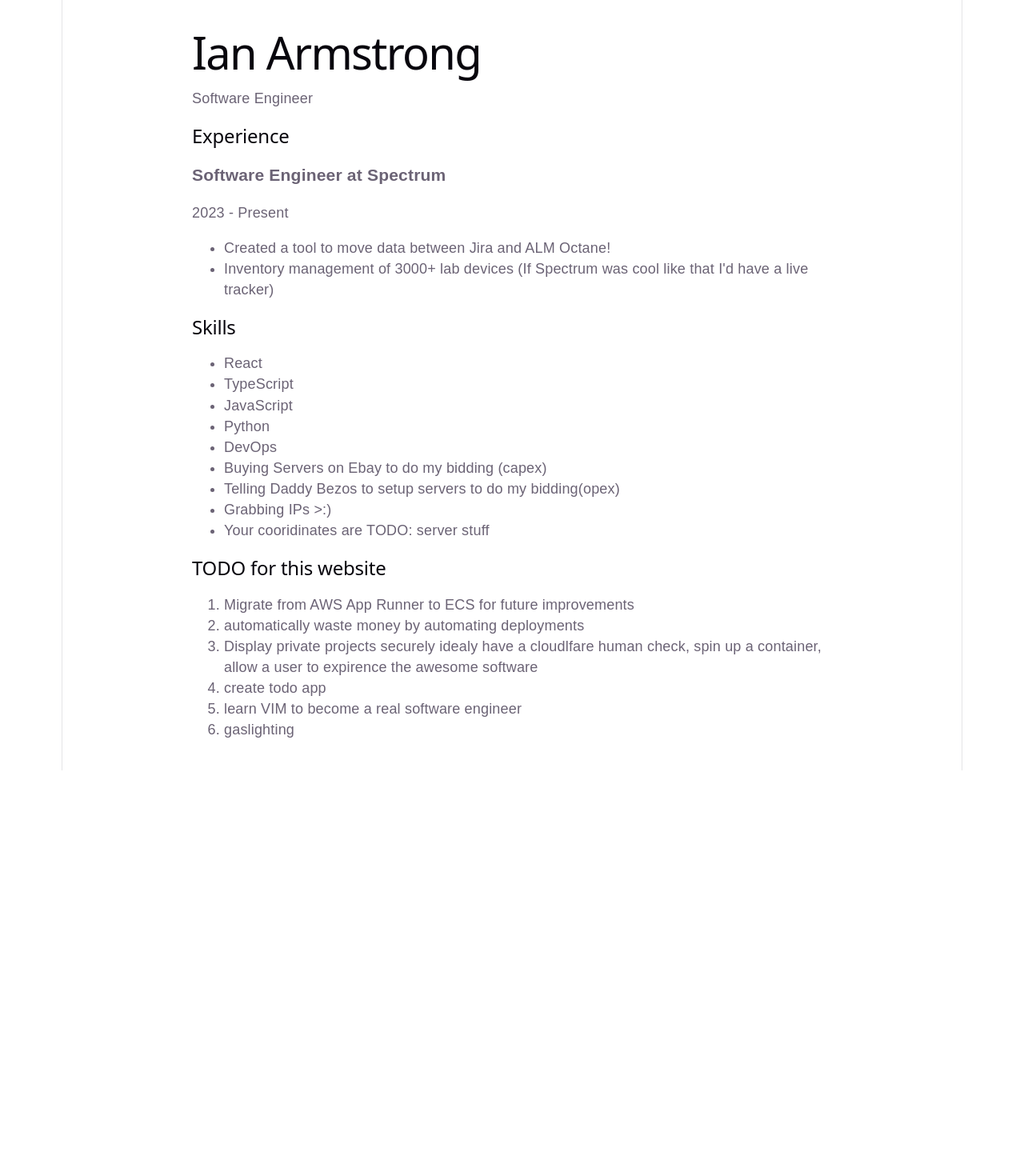
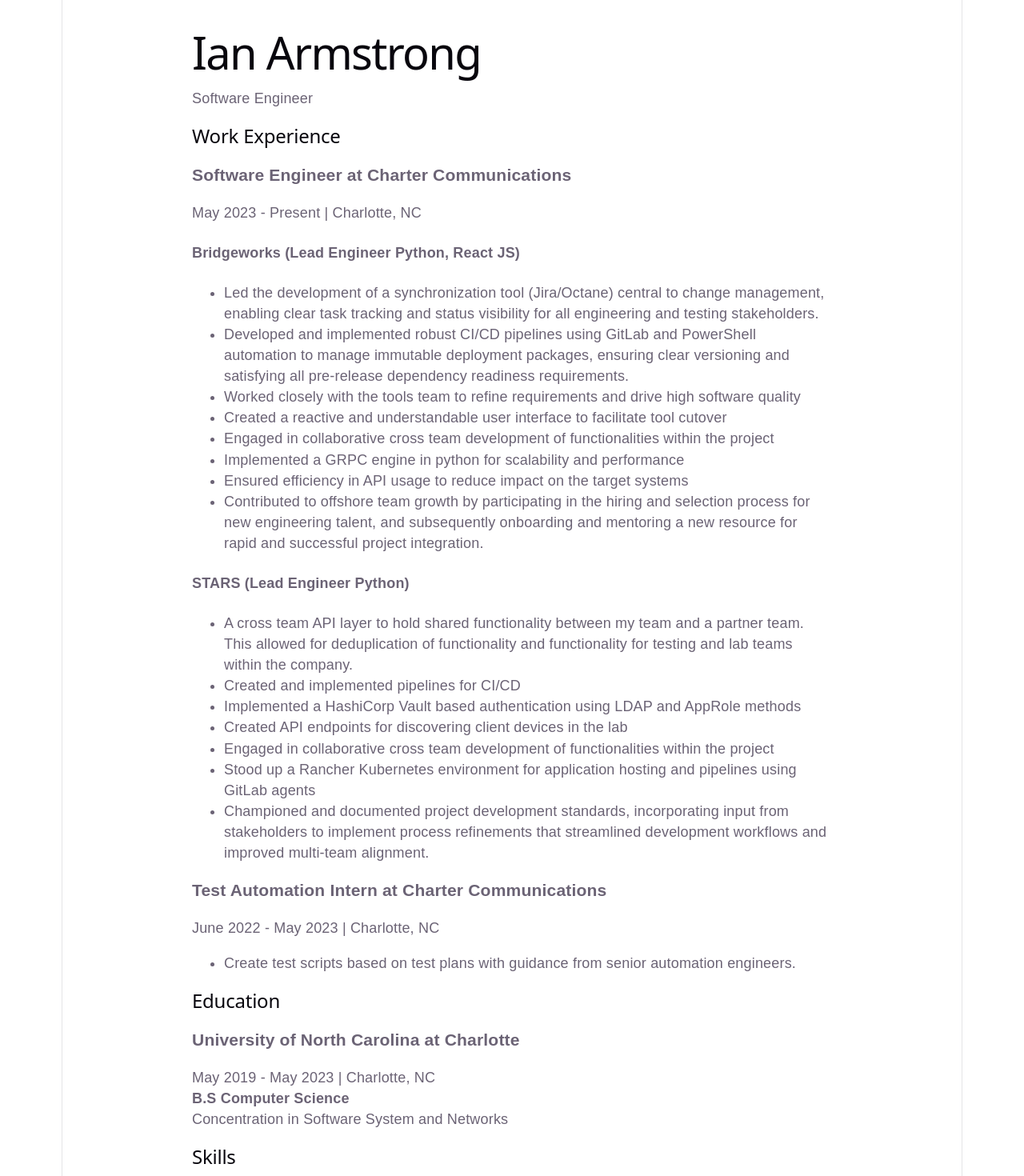
Before and after one commit to oal32/resume-oner, a React (Vite) app in the folder resume-client/: page / in a window 1280 px wide. Shown: the top 1470 px of the page at 80% size. Before the commit the page ends 963 px from the top, so only its background shows below. Built offline with nearby package versions, Linux system fonts and the light colour scheme.

Commit message:
make it professional

```diff
--- a/resume-client/src/Resume.tsx
+++ b/resume-client/src/Resume.tsx
@@ -9,14 +9,46 @@
         <p>Software Engineer</p>
       </header>
       <section className="section">
-        <h2>Experience</h2>
+        <h2>Work Experience</h2>
         <div className="entry">
-          <h3>Software Engineer at Spectrum</h3>
-          <p>2023 - Present</p>
+          <h3>Software Engineer at Charter Communications</h3>
+          <p>May 2023 - Present | Charlotte, NC</p>
+          <h4>Bridgeworks (Lead Engineer Python, React JS)</h4>
           <ul>
-            <li>Created a tool to move data between Jira and ALM Octane!</li>
-            <li>Inventory management of 3000+ lab devices (If Spectrum was cool like that I'd have a live tracker)</li>
+            <li>Led the development of a synchronization tool (Jira/Octane) central to change management, enabling clear task tracking and status visibility for all engineering and testing stakeholders.</li>
+            <li>Developed and implemented robust CI/CD pipelines using GitLab and PowerShell automation to manage immutable deployment packages, ensuring clear versioning and satisfying all pre-release dependency readiness requirements.</li>
+            <li>Worked closely with the tools team to refine requirements and drive high software quality</li>
+            <li>Created a reactive and understandable user interface to facilitate tool cutover</li>
+            <li>Engaged in collaborative cross team development of functionalities within the project</li>
+            <li>Implemented a GRPC engine in python for scalability and performance</li>
+            <li>Ensured efficiency in API usage to reduce impact on the target systems</li>
+            <li>Contributed to offshore team growth by participating in the hiring and selection process for new engineering talent, and subsequently onboarding and mentoring a new resource for rapid and successful project integration.</li>
           </ul>
+          <h4>STARS (Lead Engineer Python)</h4>
+          <ul>
+            <li>A cross team API layer to hold shared functionality between my team and a partner team. This allowed for deduplication of functionality and functionality for testing and lab teams within the company.</li>
+            <li>Created and implemented pipelines for CI/CD</li>
+            <li>Implemented a HashiCorp Vault based authentication using LDAP and AppRole methods</li>
+            <li>Created API endpoints for discovering client devices in the lab</li>
+            <li>Engaged in collaborative cross team development of functionalities within the project</li>
+            <li>Stood up a Rancher Kubernetes environment for application hosting and pipelines using GitLab agents</li>
+            <li>Championed and documented project development standards, incorporating input from stakeholders to implement process refinements that streamlined development workflows and improved multi-team alignment.</li>
+          </ul>
+        </div>
+        <div className="entry">
+          <h3>Test Automation Intern at Charter Communications</h3>
+          <p>June 2022 - May 2023 | Charlotte, NC</p>
+          <ul>
+            <li>Create test scripts based on test plans with guidance from senior automation engineers.</li>
+          </ul>
+        </div>
+      </section>
+      <section className="section">
+        <h2>Education</h2>
+        <div className="entry">
+          <h3>University of North Carolina at Charlotte</h3>
+          <p>May 2019 - May 2023 | Charlotte, NC</p>
+          <p><strong>B.S Computer Science</strong><br />Concentration in Software System and Networks</p>
         </div>
       </section>
       <section className="section">
@@ -28,20 +60,18 @@
           <li>Python</li>
           <li>DevOps</li>
           <li>Buying Servers on Ebay to do my bidding (capex)</li>
-          <li>Telling Daddy Bezos to setup servers to do my bidding(opex)</li>
-          <li>{"Grabbing IPs >:)"}</li>
-          <li>Your cooridinates are TODO: server stuff</li>
+          <li>Telling Jeff Bezos to setup servers to do my bidding (opex)</li>
+          {/* <li>{"Grabbing IPs >:)"}</li> */}
+          {/* <li>Your cooridinates are TODO: server stuff</li> */}
         </ul>
       </section>
       <section>
         <h2>TODO for this website</h2>
         <ol>
             <li>Migrate from AWS App Runner to ECS for future improvements</li>
-            <li>automatically waste money by automating deployments</li>
+            <li>Automatically waste money by automating deployments</li>
             <li>Display private projects securely idealy have a cloudlfare human check, spin up a container, allow a user to expirence the awesome software</li>
             <li>create todo app</li>
-            <li>learn VIM to become a real software engineer</li>
-            <li>gaslighting</li>
         </ol>
       </section>
     </div>
```
Also changed, not shown: 1 other file (tests, documents, lock files or other folders).
